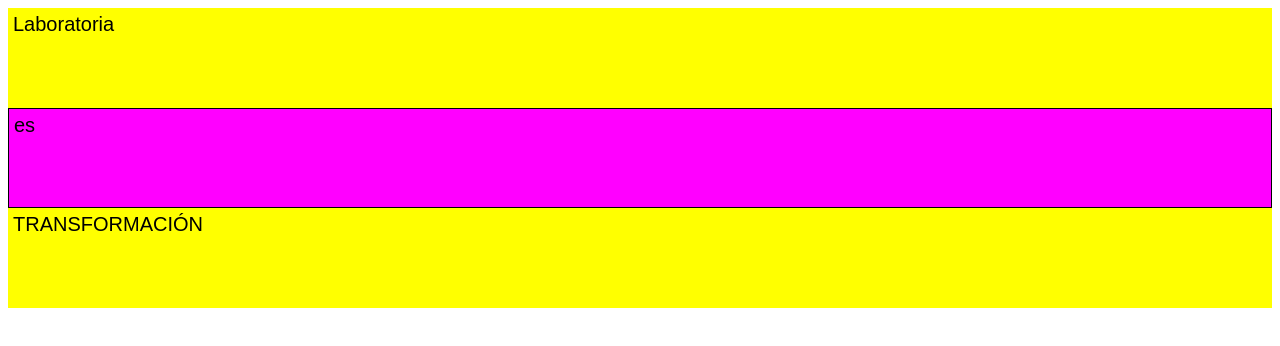
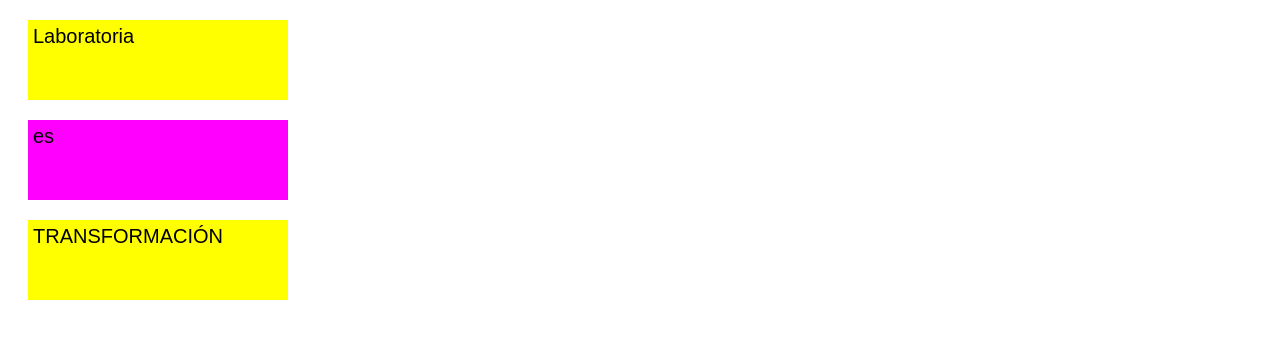
Before and after one commit to dianaVidalC/ejercicio-para-practicar, a plain HTML site: page index.html in a window 1280 px wide. Drawn offline with Linux system fonts and the light colour scheme.

Commit message:
Ejercicio-2

```diff
--- a/assets/css/main.css
+++ b/assets/css/main.css
@@ -1,18 +1,22 @@
+.contenedor{
+  width: 300px;
+}
+
 .clase1,
 .clase2,
 .clase3{
   background-color:yellow;
   witdh:50%;
-  height: 100px;
+  height: 80px;
   padding-left: 5px;
   padding-top: 5px;
+  margin:20px;
   box-sizing: border-box;
   font-size: 20px;
   font-family: sans-serif;
 }
 .clase2{
   background-color:fuchsia;
-  border:1px solid black;
 }
 
 .clase3{
--- a/index.html
+++ b/index.html
@@ -8,8 +8,10 @@
   <title>ejercicios</title>
 </head>
 <body>
-  <div class="clase1">Laboratoria</div>
-  <div class="clase2">es</div>
-  <div class="clase3">transformación</div>
+  <div class="contenedor">
+    <p class="clase1">Laboratoria</p>
+    <p class="clase2">es</p>
+    <p class="clase3">transformación</p>
+</div>
 </body>
 </html>
```
